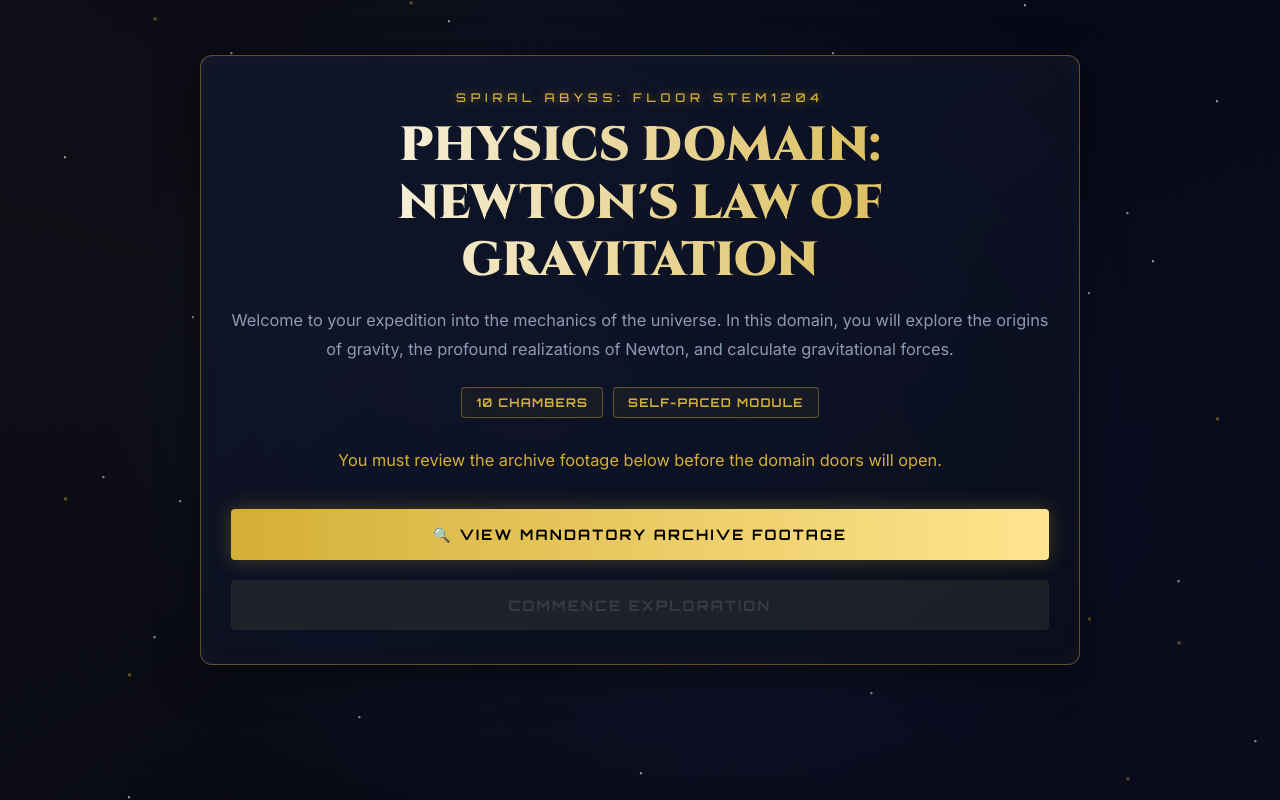
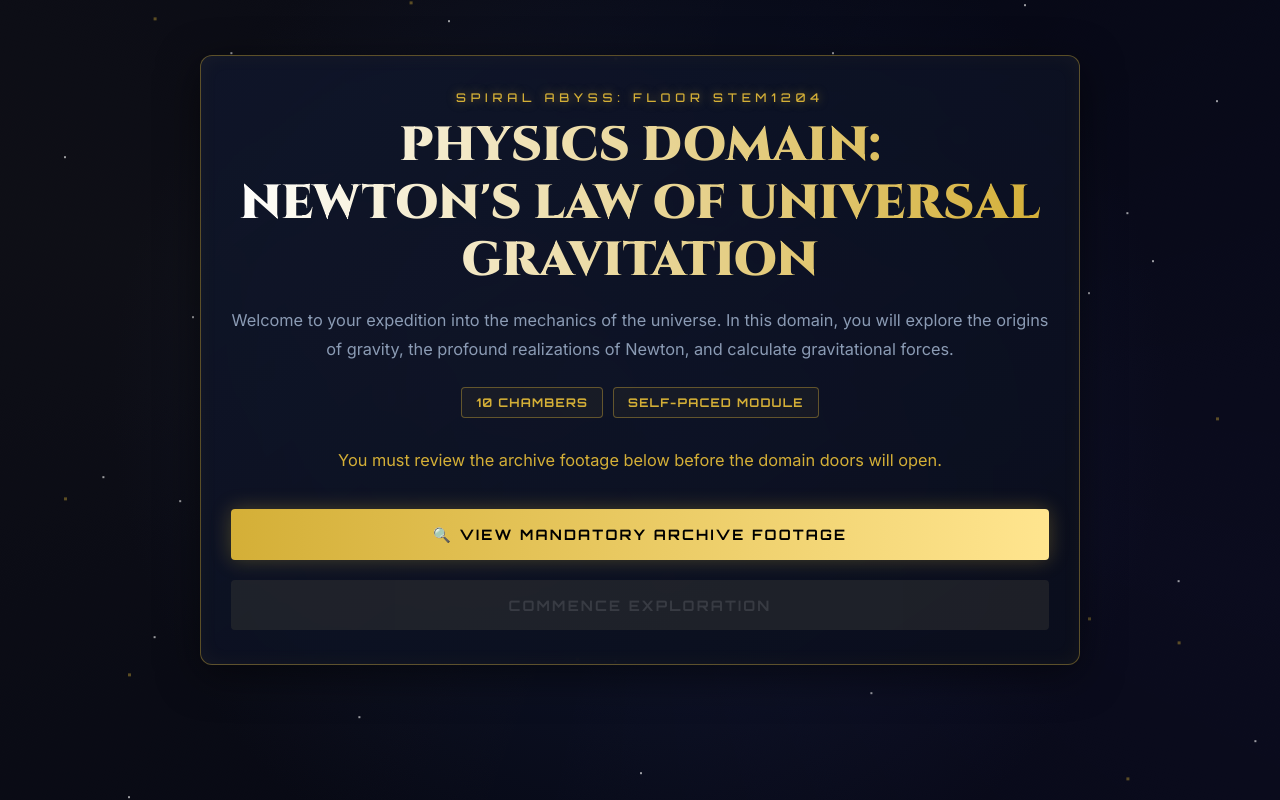
Before and after one commit to JustMonikaa/GPHY75PIntroToGravitySirEd, a plain HTML site: page index.html in a window 1280 px wide. Drawn offline with nearby package versions, Linux system fonts and the light colour scheme; a web font is replaced by a local one.

Commit message:
Update heading to reflect universal gravitation

```diff
--- a/index.html
+++ b/index.html
@@ -43,7 +43,7 @@
   <!-- INTRO STAGE -->
   <div class="card stage active" id="introStage">
     <div class="domain-tag" style="text-align: center;">Spiral Abyss: Floor STEM1204</div>
-    <h1 style="text-align: center;">Physics Domain:<br>Newton's Law of Gravitation</h1>
+    <h1 style="text-align: center;">Physics Domain:<br>Newton's Law of Universal Gravitation</h1>
     <p class="intro-text" style="text-align: center;">
       Welcome to your expedition into the mechanics of the universe. In this domain, you will explore the origins of gravity, the profound realizations of Newton, and calculate gravitational forces.
     </p>
```
